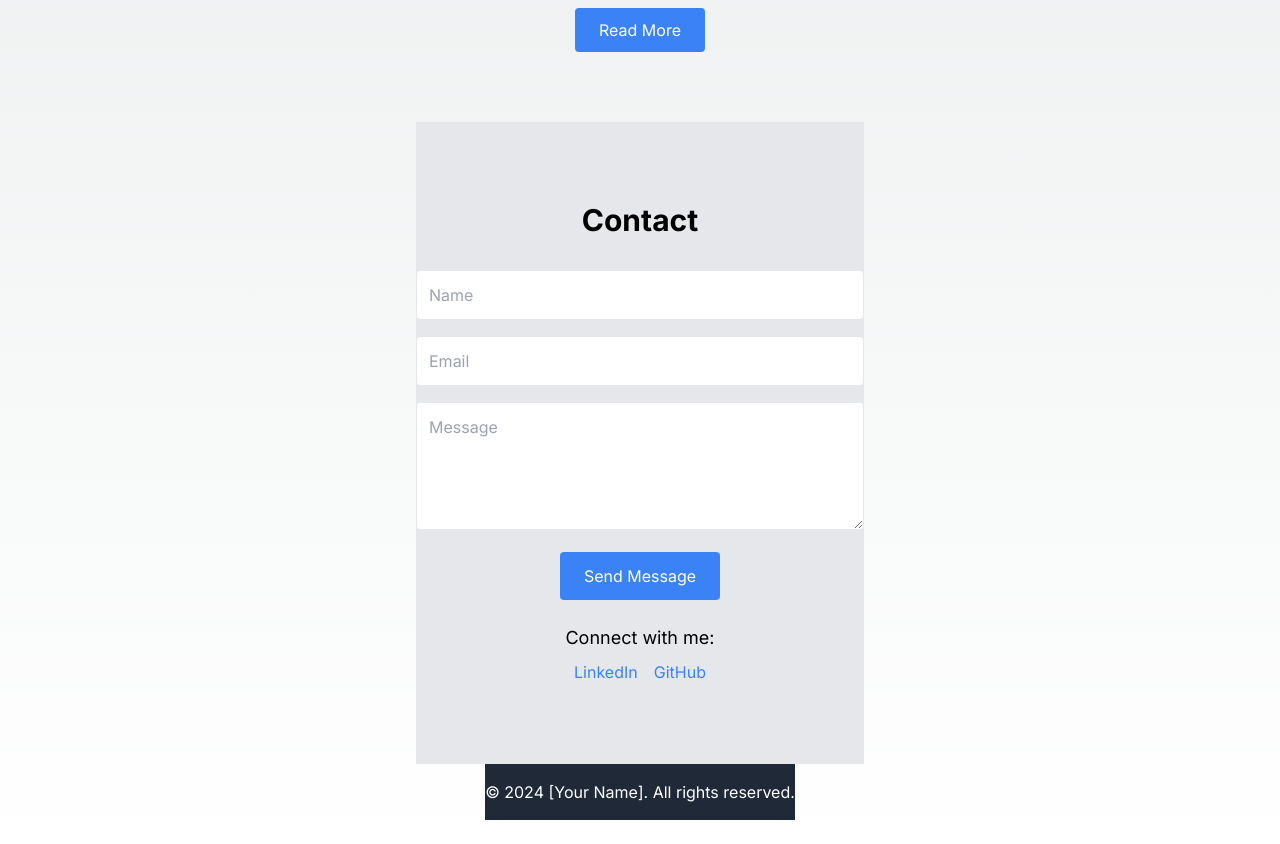
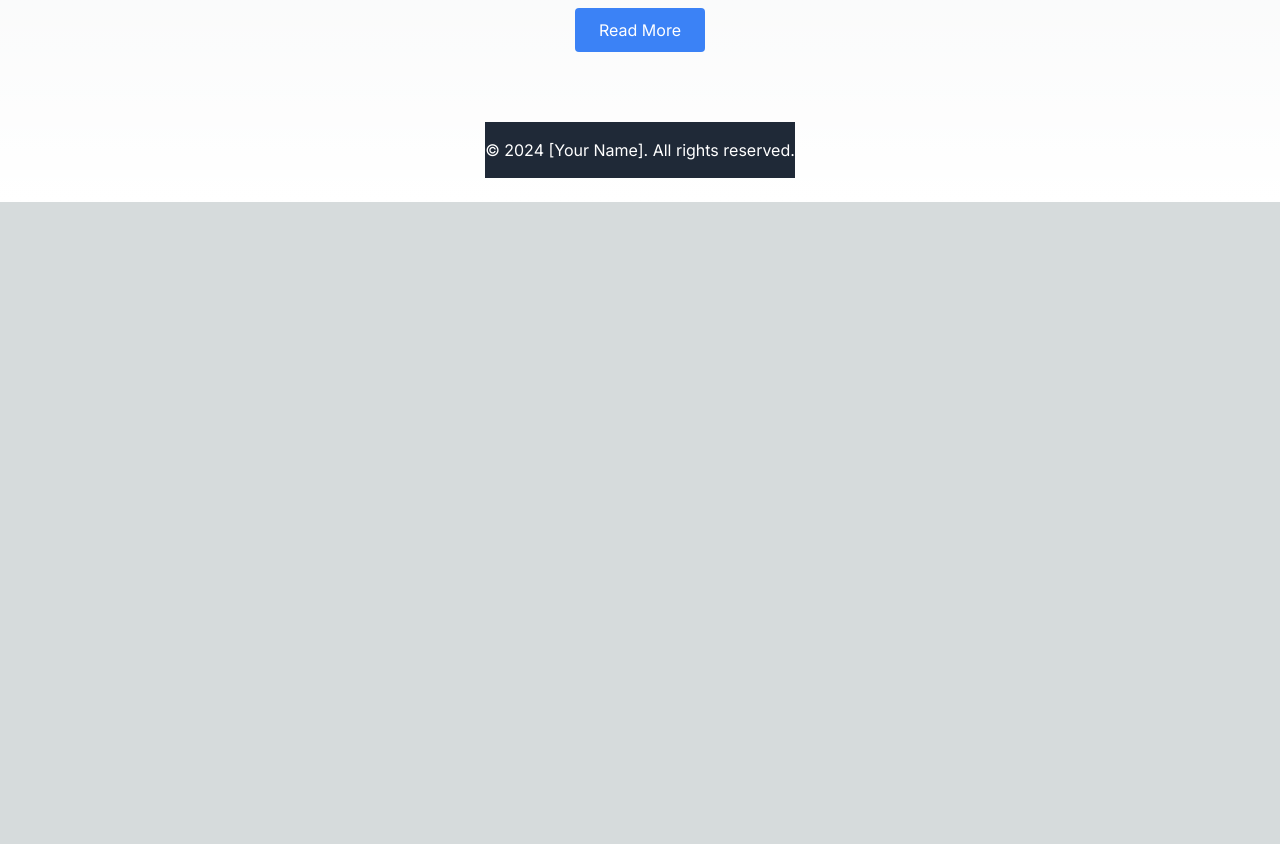
Before and after one commit to Guneetjassi/portfolioHub, a Next.js app: page / in a window 1280 px wide. Shown: the part 1560-2404 px from the top of the page. After the commit the page ends 1762 px from the top, so only its background shows below. Built offline with nearby package versions, Linux system fonts and the light colour scheme.

Commit message:
Updated home and about pages

```diff
--- a/app/page.js
+++ b/app/page.js
@@ -109,25 +109,7 @@ export default function Home() {
         </div>
       </section>
 
-      {/* Contact Section */}
-      <section className="bg-gray-200 py-20">
-        <div className="container mx-auto text-center">
-          <h2 className="text-3xl font-bold mb-8">Contact</h2>
-          <form className="max-w-md mx-auto">
-            <input type="text" placeholder="Name" className="border p-3 rounded mb-4 w-full" />
-            <input type="email" placeholder="Email" className="border p-3 rounded mb-4 w-full" />
-            <textarea placeholder="Message" className="border p-3 rounded mb-4 w-full h-32"></textarea>
-            <button type="submit" className="bg-blue-500 text-white px-6 py-3 rounded hover:bg-blue-600">Send Message</button>
-          </form>
-          <div className="mt-6">
-            <p className="text-lg">Connect with me:</p>
-            <div className="space-x-4 mt-2">
-              <a href="https://linkedin.com" className="text-blue-500 hover:underline">LinkedIn</a>
-              <a href="https://github.com" className="text-blue-500 hover:underline">GitHub</a>
-            </div>
-          </div>
-        </div>
-      </section>
+
 
       {/* Footer */}
       <footer className="bg-gray-800 text-white py-4">
```
